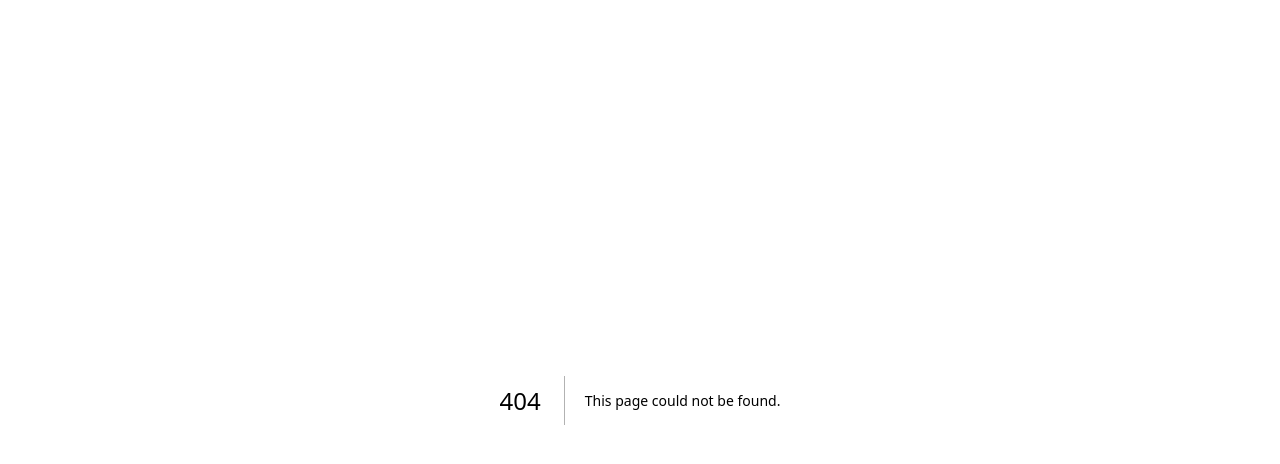
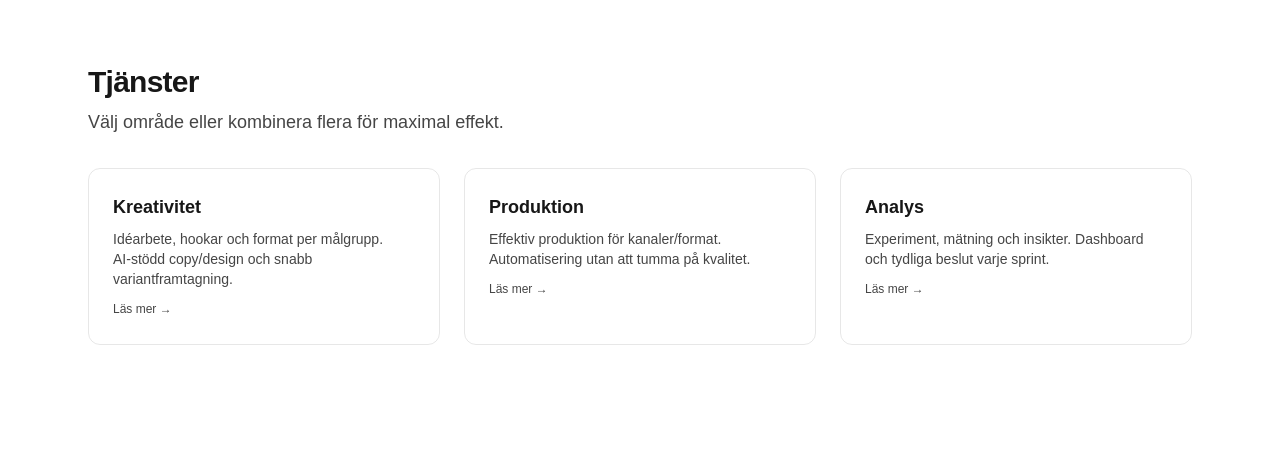
Before and after one commit to lovebym/bondonagency, a Next.js app: page /tjanster in a window 1280 px wide. Before the commit this address had no page. Shown: the top 464 px of the page. Built offline with nearby package versions, Linux system fonts and the light colour scheme.

Commit message:
feat: add /tjanster overview + dynamic details and nav update

```diff
--- a/src/app/layout.tsx
+++ b/src/app/layout.tsx
@@ -2,6 +2,7 @@ import type { Metadata } from "next";
 import { Geist, Geist_Mono } from "next/font/google";
 import "./globals.css";
 import ThemeScript from "@/components/ThemeScript";
+import StructuredData from "@/components/StructuredData";
 
 const geistSans = Geist({
   variable: "--font-geist-sans",
@@ -41,6 +42,7 @@ export default function RootLayout({
         className={`${geistSans.variable} ${geistMono.variable} antialiased`}
       >
         <ThemeScript />
+        <StructuredData />
         {children}
       </body>
     </html>
--- a/src/app/page.tsx
+++ b/src/app/page.tsx
@@ -18,9 +18,10 @@ export default function Home() {
             <span className="text-sm font-semibold tracking-wide">BONDON Agency</span>
           </div>
           <nav className="hidden sm:flex items-center gap-6 text-sm">
-            <Link className="hover:opacity-80" href="#tjanster">Tjänster</Link>
+            <Link className="hover:opacity-80" href="/tjanster">Tjänster</Link>
             <Link className="hover:opacity-80" href="#case">Case</Link>
             <Link className="hover:opacity-80" href="#kontakt">Kontakt</Link>
+            <Link className="hover:opacity-80" href="#faq">FAQ</Link>
           </nav>
           <div className="hidden sm:block"><ThemeToggle /></div>
         </div>
@@ -162,7 +163,12 @@ export default function Home() {
       <footer className="border-t border-foreground/10">
         <div className="mx-auto max-w-6xl px-4 sm:px-6 h-14 flex items-center justify-between text-sm">
           <span>BONDON Agency © {new Date().getFullYear()}</span>
-          <a className="hover:opacity-80" href="mailto:hello@bondon.agency">hello@bondon.agency</a>
+          <div className="hidden sm:flex items-center gap-4">
+            <Link className="hover:opacity-80" href="#case">Case</Link>
+            <Link className="hover:opacity-80" href="#priser">Priser</Link>
+            <Link className="hover:opacity-80" href="#faq">FAQ</Link>
+            <a className="hover:opacity-80" href="mailto:hello@bondon.agency">hello@bondon.agency</a>
+          </div>
         </div>
       </footer>
     </div>
--- /dev/null
+++ b/src/app/tjanster/[slug]/page.tsx
@@ -0,0 +1,51 @@
+import Section from "@/components/Section";
+import Link from "next/link";
+
+const content: Record<string, { title: string; body: string[] }> = {
+  kreativitet: {
+    title: "Kreativitet",
+    body: [
+      "Idéarbete, hookar och format per målgrupp.",
+      "AI‑stödd copy/design och snabb variantframtagning.",
+      "Varianttestning och lärande per kanal.",
+    ],
+  },
+  produktion: {
+    title: "Produktion",
+    body: [
+      "Effektiv produktion för kanaler och format.",
+      "Automatisering och mallar utan att tumma på kvalitet.",
+      "Snabb leverans med tydlig sprinttakt.",
+    ],
+  },
+  analys: {
+    title: "Analys",
+    body: [
+      "Experimentdesign och mätning.",
+      "Dashboard med KPI:er och insikter.",
+      "Rekommendationer för nästa iteration.",
+    ],
+  },
+};
+
+type Params = { params: { slug: string } };
+
+export default function ServiceDetail({ params }: Params) {
+  const { slug } = params;
+  const data = content[slug] || { title: "Tjänst", body: ["Innehåll saknas."] };
+  return (
+    <main>
+      <Section title={data.title} subtitle="Så här jobbar vi i praktiken.">
+        <div className="space-y-3 text-sm text-foreground/80 max-w-prose">
+          {data.body.map((line, idx) => (
+            <p key={idx}>{line}</p>
+          ))}
+        </div>
+        <div className="mt-6 flex items-center gap-3">
+          <Link href="#kontakt" className="inline-flex h-10 items-center rounded-md bg-foreground px-4 text-background text-sm font-medium hover:opacity-90">Boka intro</Link>
+          <Link href="/tjanster" className="inline-flex h-10 items-center rounded-md border border-foreground/20 px-4 text-sm font-medium hover:bg-foreground/5">Tillbaka</Link>
+        </div>
+      </Section>
+    </main>
+  );
+}
--- /dev/null
+++ b/src/app/tjanster/page.tsx
@@ -0,0 +1,38 @@
+import Link from "next/link";
+import Section from "@/components/Section";
+
+const services = [
+  {
+    slug: "kreativitet",
+    name: "Kreativitet",
+    desc: "Idéarbete, hookar och format per målgrupp. AI‑stödd copy/design och snabb variantframtagning.",
+  },
+  {
+    slug: "produktion",
+    name: "Produktion",
+    desc: "Effektiv produktion för kanaler/format. Automatisering utan att tumma på kvalitet.",
+  },
+  {
+    slug: "analys",
+    name: "Analys",
+    desc: "Experiment, mätning och insikter. Dashboard och tydliga beslut varje sprint.",
+  },
+];
+
+export default function ServicesPage() {
+  return (
+    <main>
+      <Section title="Tjänster" subtitle="Välj område eller kombinera flera för maximal effekt.">
+        <div className="grid grid-cols-1 sm:grid-cols-2 md:grid-cols-3 gap-4 sm:gap-6">
+          {services.map((s) => (
+            <Link key={s.slug} href={`/tjanster/${s.slug}`} className="rounded-xl border border-foreground/10 p-6 hover:bg-foreground/5 transition-colors">
+              <h2 className="text-lg font-semibold">{s.name}</h2>
+              <p className="mt-2 text-sm text-foreground/80">{s.desc}</p>
+              <span className="mt-3 inline-flex text-xs opacity-80">Läs mer →</span>
+            </Link>
+          ))}
+        </div>
+      </Section>
+    </main>
+  );
+}
--- a/src/components/HeroCTAs.tsx
+++ b/src/components/HeroCTAs.tsx
@@ -1,24 +1,32 @@
 "use client";
 
+import React from "react";
 import Link from "next/link";
 import { track } from "@/lib/analytics";
 
+const variants = [
+  { primary: "Boka intro", secondary: "Se hur vi jobbar" },
+  { primary: "Prata med oss", secondary: "Se vår metod" },
+  { primary: "Starta nu", secondary: "Hur vi arbetar" },
+];
+
 export default function HeroCTAs() {
+  const v = React.useMemo(() => variants[Math.floor(Math.random() * variants.length)], []);
   return (
     <div className="mt-6 flex items-center gap-3">
       <Link
         href="#kontakt"
-        onClick={() => track({ name: "cta_click", props: { cta: "Boka intro" } })}
+        onClick={() => track({ name: "cta_click", props: { cta: v.primary } })}
         className="inline-flex h-10 items-center rounded-md bg-foreground px-4 text-background text-sm font-medium hover:opacity-90 transition-transform hover:-translate-y-0.5"
       >
-        Boka intro
+        {v.primary}
       </Link>
       <Link
         href="#tjanster"
-        onClick={() => track({ name: "cta_click", props: { cta: "Se hur vi jobbar" } })}
+        onClick={() => track({ name: "cta_click", props: { cta: v.secondary } })}
         className="inline-flex h-10 items-center rounded-md border border-foreground/20 px-4 text-sm font-medium hover:bg-foreground/5 transition-colors"
       >
-        Se hur vi jobbar
+        {v.secondary}
       </Link>
     </div>
   );
--- /dev/null
+++ b/src/components/StructuredData.tsx
@@ -0,0 +1,17 @@
+export default function StructuredData() {
+  const org = {
+    "@context": "https://schema.org",
+    "@type": "Organization",
+    name: "BONDON Agency",
+    url: "https://bondon.agency",
+    email: "hello@bondon.agency",
+  };
+  const site = {
+    "@context": "https://schema.org",
+    "@type": "WebSite",
+    name: "BONDON Agency",
+    url: "https://bondon.agency",
+  };
+  const json = JSON.stringify([org, site]);
+  return <script type="application/ld+json" dangerouslySetInnerHTML={{ __html: json }} />;
+}
```
